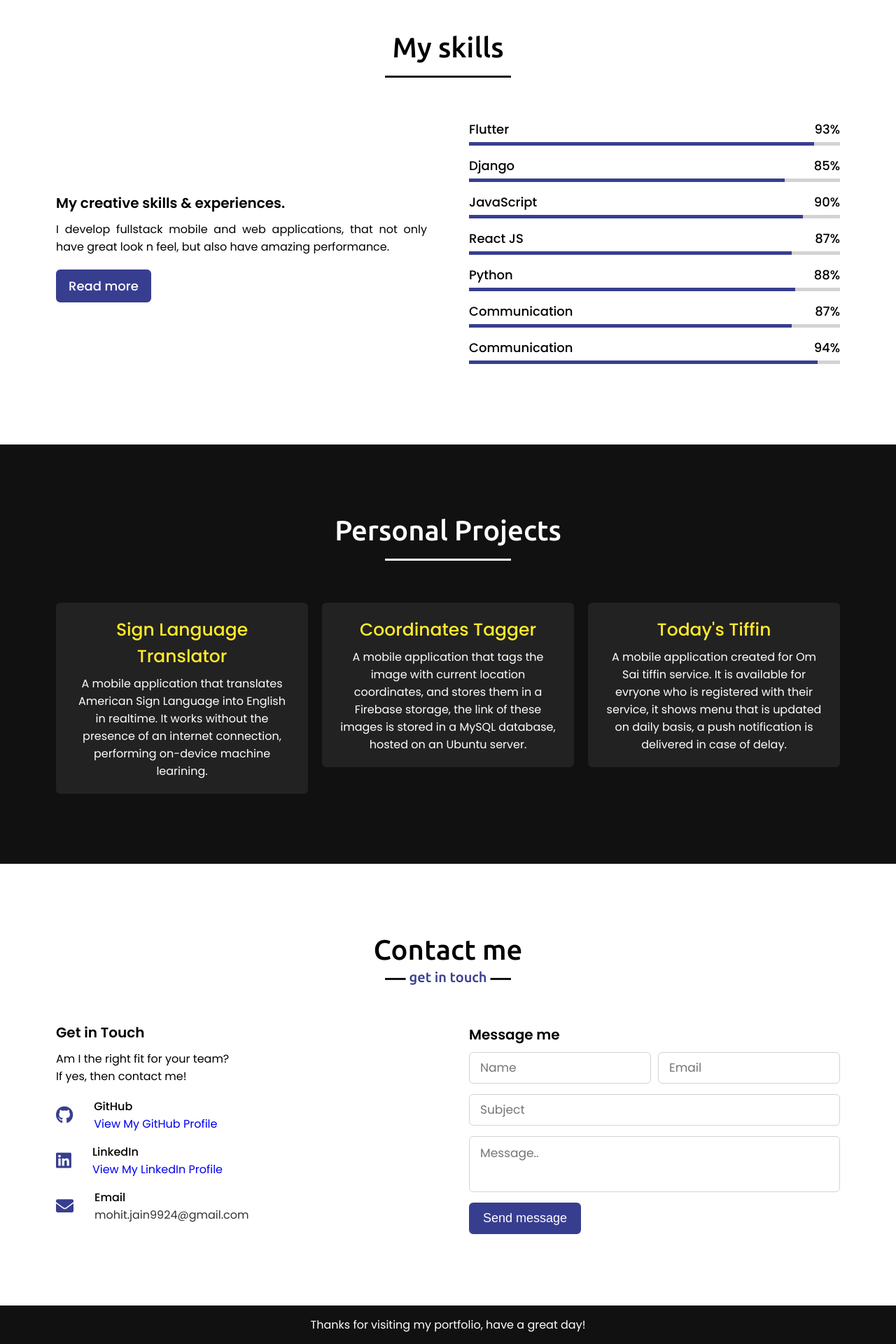
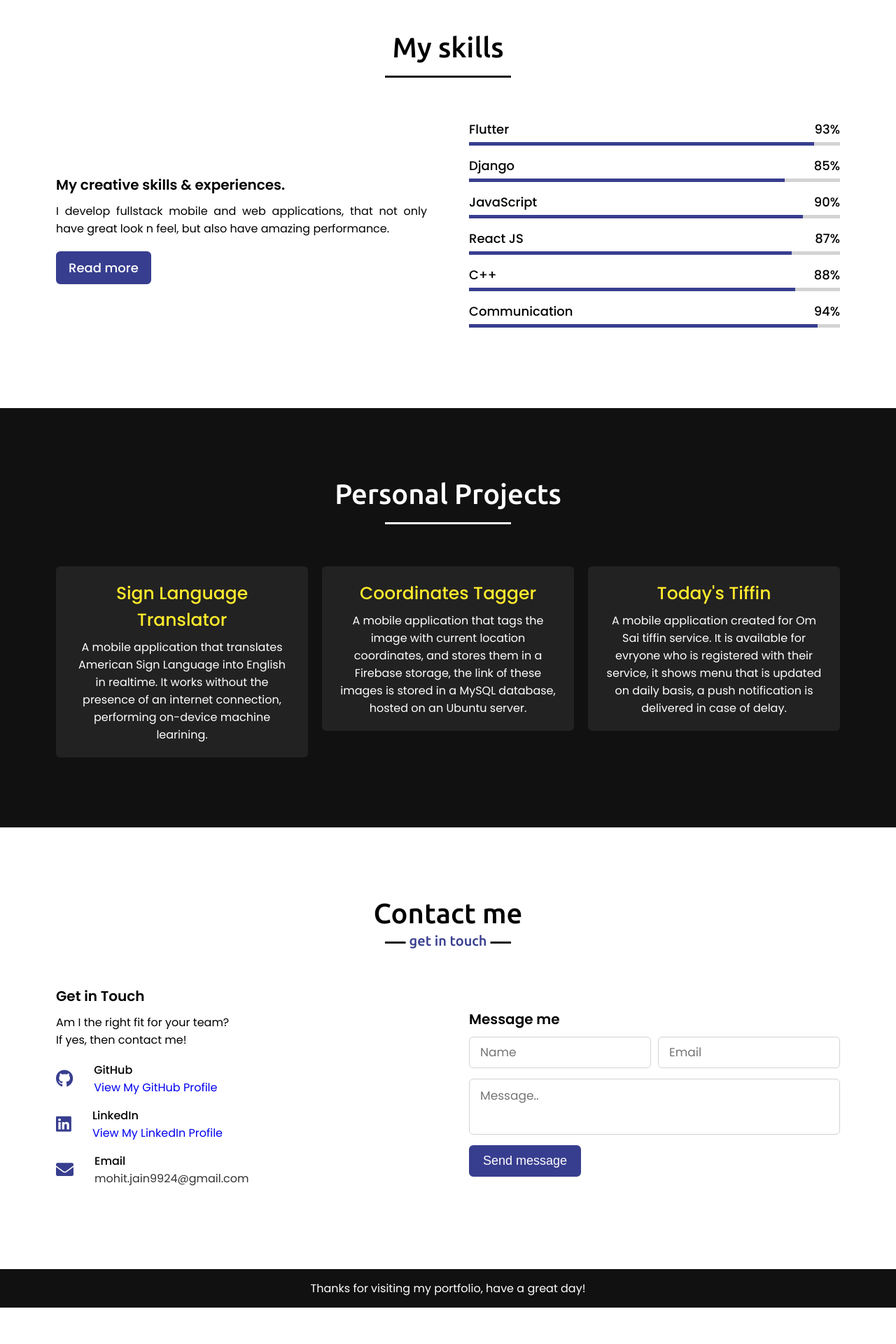
Before and after one commit to codedog001/portfolio, a PHP site: page / in a window 1280 px wide. Shown: the part 2178-4098 px from the top of the page at 70% size. After the commit the page ends 4046 px from the top, so only its background shows below. Run offline with PHP 8.4, Linux system fonts and the light colour scheme.

Commit message:
Contact form complete

```diff
--- a/index.php
+++ b/index.php
@@ -139,17 +139,10 @@
                     </div>
                     <div class="bars">
                         <div class="info">
-                            <span>Python</span>
+                            <span>C++</span>
                             <span>88%</span>
                         </div>
                         <div class="line mysql"></div>
-                    </div>
-                    <div class="bars">
-                        <div class="info">
-                            <span>Communication</span>
-                            <span>87%</span>
-                        </div>
-                        <div class="line php"></div>
                     </div>
                     <div class="bars">
                         <div class="info">
@@ -199,6 +192,23 @@
     <section class="contact" id="contact">
         <div class="max-width">
             <h2 class="title">Contact me</h2>
+            <!-- <form
+                action="https://formspree.io/f/meqvgzqa"
+                method="POST"
+            >
+                <label>
+                    Your email:
+                    <input type="email" name="_replyto">
+                </label>
+                <label>
+                    Your message:
+                    <textarea name="message"></textarea>
+                </label>
+
+                your other form fields go here
+
+                <button type="submit">Send</button>
+        </form> -->
             <div class="contact-content">
                 <div class="column left">
                     <div class="text">Get in Touch</div>
@@ -229,20 +239,20 @@
                 </div>
                 <div class="column right">
                     <div class="text">Message me</div>
-                    <form class="contact-form" action="#" method="POST">
+                    <form action="https://formspree.io/f/meqvgzqa" method="POST">
                         <div class="fields">
                             <div class="field name">
-                                <input type="text" class="fullname" placeholder="Name">
+                                <input type="text" name="_name" class="fullname" placeholder="Name">
                             </div>
                             <div class="field email">
-                                <input type="text" class="email-input" placeholder="Email">
+                                <input type="email" name="_replyto" class="email-input" placeholder="Email" >
                             </div>
                         </div>
-                        <div class="field">
-                            <input type="text" class="subject" placeholder="Subject">
-                        </div>
+                        <!-- <div class="field"> -->
+                            <input type="hidden" value="Message From Portfolio!" name="_subject">
+                        <!-- </div> -->
                         <div class="field textarea">
-                            <textarea class="message" cols="30" rows="10" placeholder="Message.."></textarea>
+                            <textarea name="message" class="message" cols="30" rows="10" placeholder="Message.."></textarea>
                         </div>
                         <div class="button-area">
                             <button class="send-msg" type="submit" name="send">Send message</button>
@@ -252,6 +262,7 @@
                 </div>
             </div>
         </div>
+
     </section>
 
     <!-- footer section start -->
--- a/message.php
+++ b/message.php
@@ -5,7 +5,7 @@
 
     if(!empty($email) && !empty($subject) && !empty($message)){
         if(filter_var($email, FILTER_VALIDATE_EMAIL)){
-            $sender = "From: shahiprem7890@gmail.com";
+            $sender = "From: mohit.jain9924@gmail.com";
             if(mail($email, $subject, $message, $sender)){
                 echo "success";
             }else{
```
